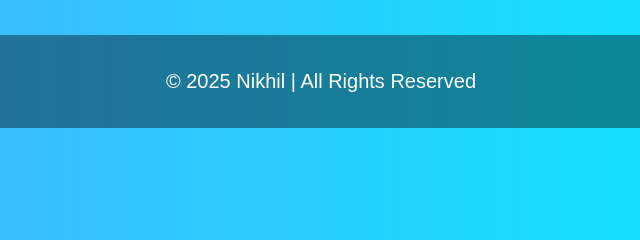
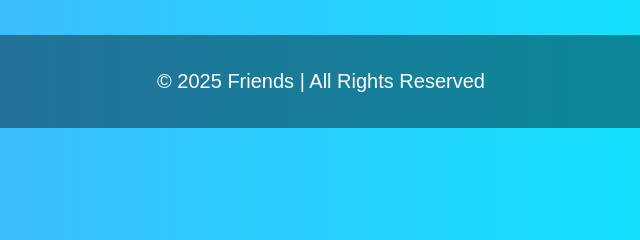
Before and after one commit to nikhilkaushal99/Nikhil.com, a plain HTML site: page index.html in a window 1280 px wide. Shown: the part 277-517 px from the top of the page, 319-959 px from the left. Drawn offline with Linux system fonts and the light colour scheme.

Commit message:
Add files via upload

```diff
--- a/index.html
+++ b/index.html
@@ -42,7 +42,7 @@
   </main>
 
   <footer>
-    <p>© 2025 Nikhil | All Rights Reserved</p>
+    <p>© 2025 Friends | All Rights Reserved</p>
   </footer>
 </body>
 </html>
```
